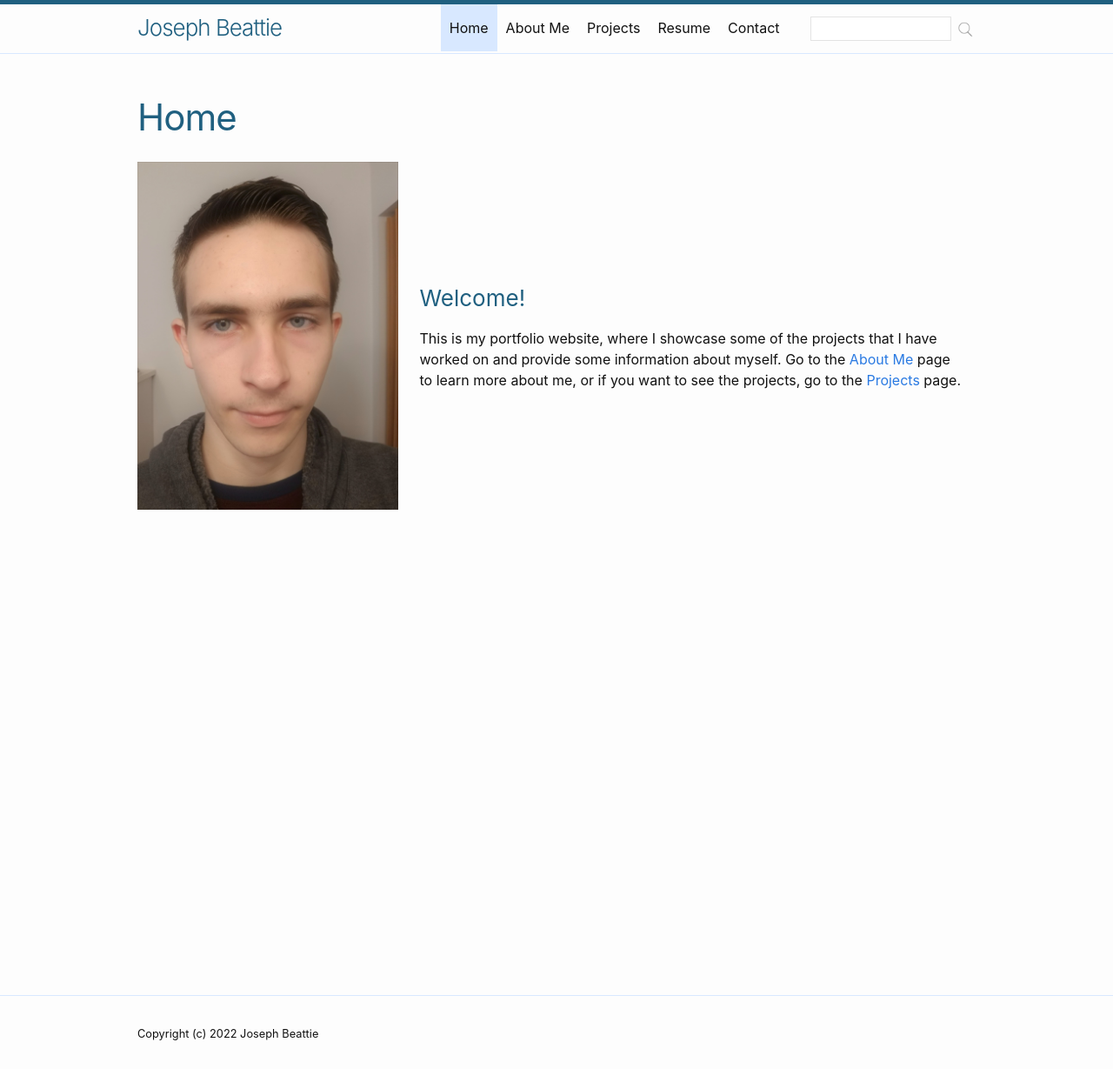
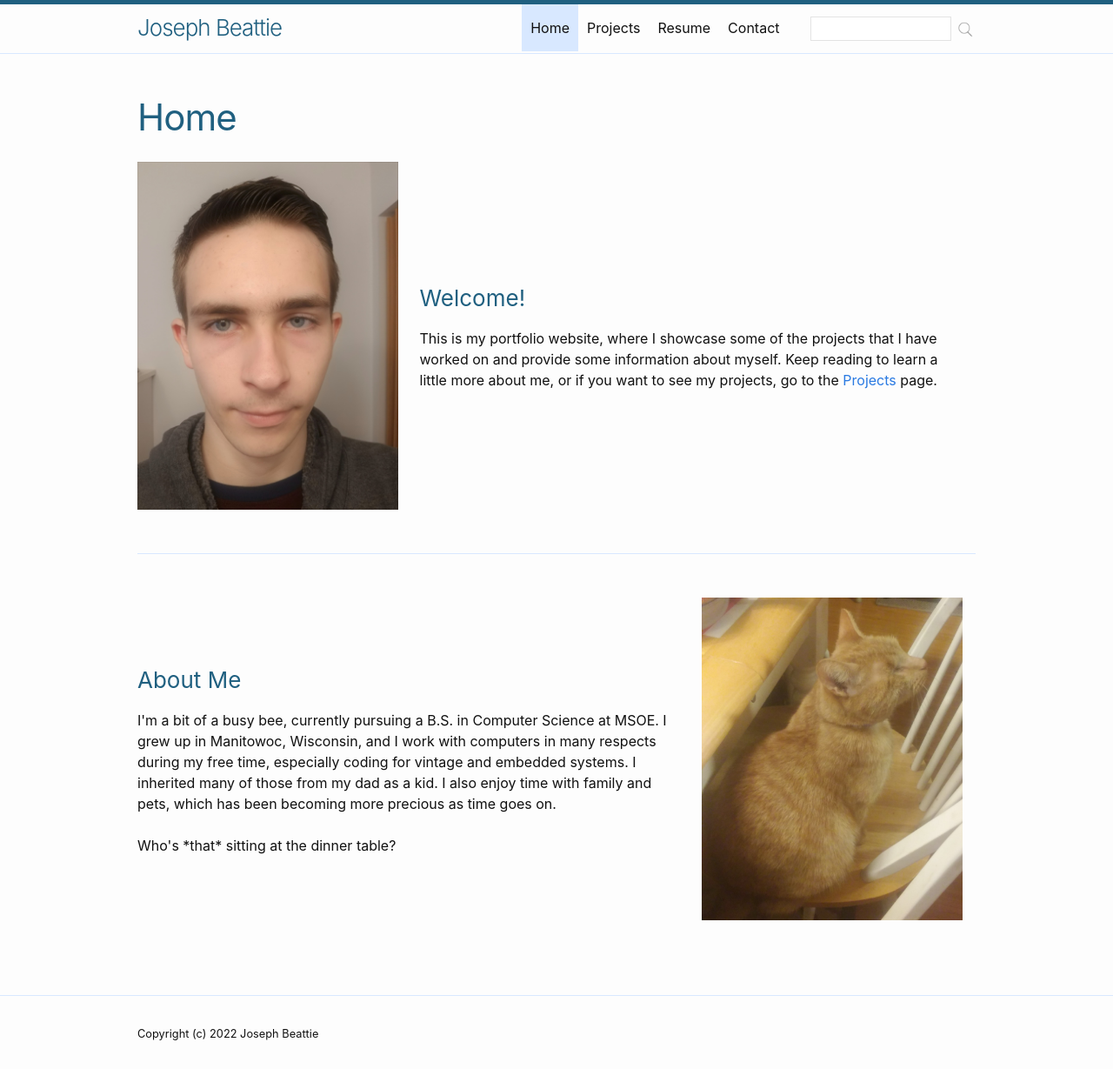
Before and after one commit to jb881122/jb881122.github.io, a Jekyll site: the page built from index.md, in a window 1280 px wide and 1229 px high. Shown: the whole window at 87% size. Built offline with Jekyll 4.4.1, drawn with Linux system fonts in a browser that asks for light colours; nearby versions of some CDN libraries.

Commit message:
Merged About Me into the main page

```diff
--- a/_config.yml
+++ b/_config.yml
@@ -4,7 +4,6 @@ title: Joseph Beattie
 theme: minima
 header_pages:
   - index.md
-  - about-me.md
   - projects.md
   - resume.md
   - contact.md
--- a/_sass/minima/_layout.scss
+++ b/_sass/minima/_layout.scss
@@ -352,6 +352,7 @@ h1, h2, h3, h4 {
 
 .about-container {
   width: 100%;
+  padding-top: 50px;
 
   .about-text {
     display: inline-block;
@@ -387,6 +388,8 @@ h1, h2, h3, h4 {
 
 .home-container {
   width: 100%;
+  padding-bottom: 50px;
+  border-bottom: 1px solid $theme-color-light;
 
   .home-text {
     display: inline-block;
--- a/index.md
+++ b/index.md
@@ -8,6 +8,15 @@ tipue_search_active: true
   <img class="home-img" src="{{ "/assets/self.jpg" | relative_url }}" />
   <div class="home-text">
     <h3>Welcome!</h3>
-    This is my portfolio website, where I showcase some of the projects that I have worked on and provide some information about myself. Go to the <a href="{{ "/about-me/" | relative_url }}">About Me</a> page to learn more about me, or if you want to see the projects, go to the <a href="{{ "/projects/" | relative_url }}">Projects</a> page.
+    This is my portfolio website, where I showcase some of the projects that I have worked on and provide some information about myself. Keep reading to learn a little more about me, or if you want to see my projects, go to the <a href="{{ "/projects/" | relative_url }}">Projects</a> page.
   </div>
 </div>
+<div class="about-container">
+  <div class="about-text">
+    <h3>About Me</h3>
+    I'm a bit of a busy bee, currently pursuing a B.S. in Computer Science at MSOE. I grew up in Manitowoc, Wisconsin, and I work with computers in many respects during my free time, especially coding for vintage and embedded systems. I inherited many of those from my dad as a kid. I also enjoy time with family and pets, which has been becoming more precious as time goes on.
+    <br /><br />
+    Who's *that* sitting at the dinner table?
+  </div>
+  <img class="about-img" src="{{ "/assets/max-cat.jpg" | relative_url }}" />
+</div>
```
Also changed, not shown: about-me.md (deleted, +0 -15 lines).
